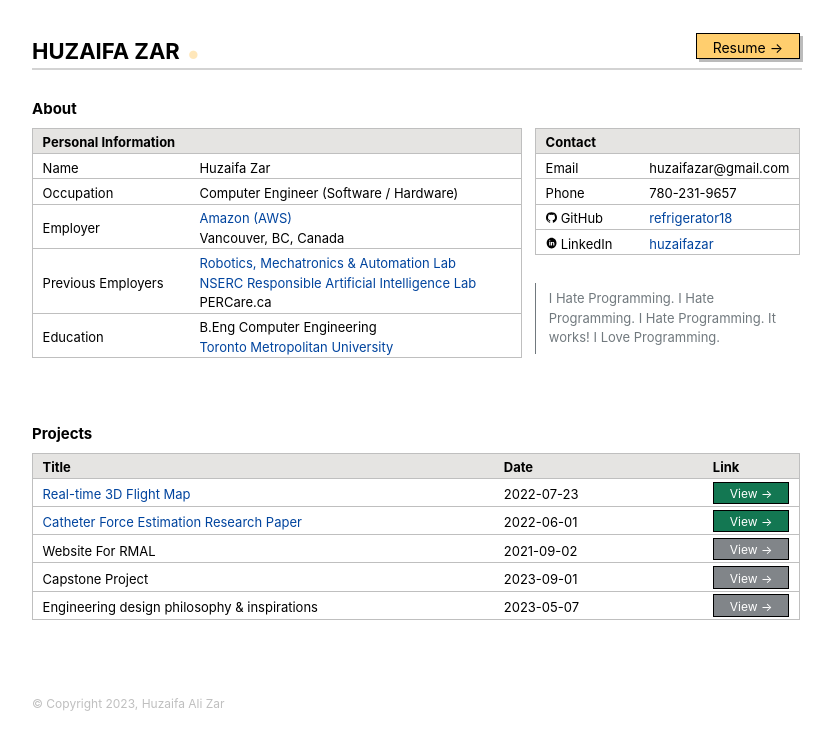
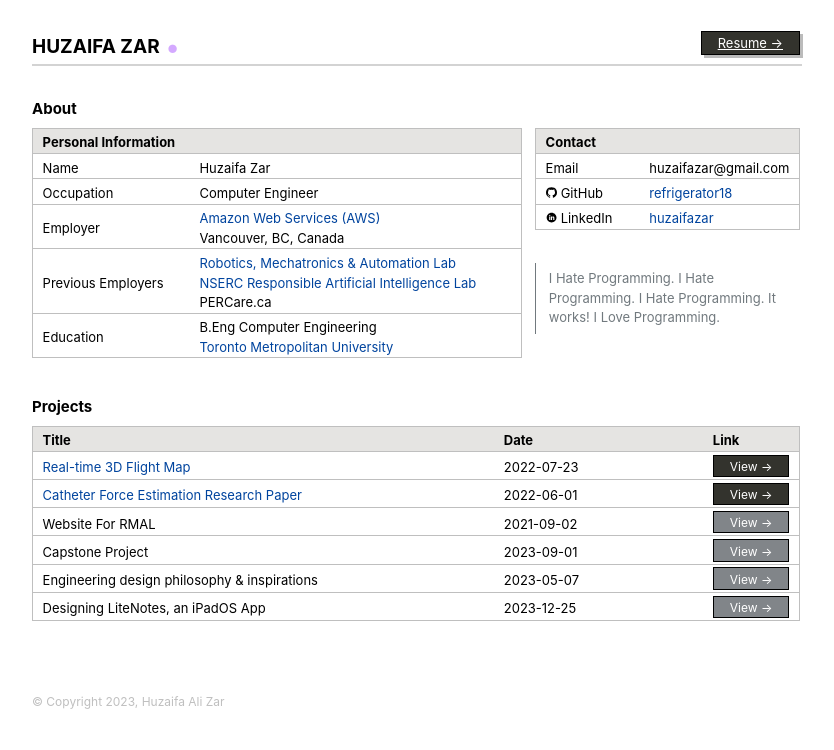
Before and after one commit to refrigerator18/refrigerator18.github.io, a plain HTML site: page index.html in a window 1280 px wide. Shown: the whole page, without its empty margins (224-1058 px from the left). Drawn offline with Linux system fonts and the light colour scheme; a web font is replaced by a local one.

Commit message:
more mature

```diff
--- a/index.html
+++ b/index.html
@@ -16,7 +16,6 @@
 
 
                 <div class="nav">
-                    <!-- <h1>HUZAIFA ZAR</h1> -->
                     <div class="name">HUZAIFA ZAR <span class="blink_me">.</span></div>
                     <a href="resume.pdf" class="button2">Resume →</a>
                     <hr class="underline">
@@ -40,11 +39,11 @@
                             </tr>
                             <tr>
                                 <td>Occupation</td>
-                                <td>Computer Engineer (Software / Hardware)</td>
+                                <td>Computer Engineer</td>
                             </tr>
                             <tr>
                                 <td>Employer</td>
-                                <td><a href="https://aws.amazon.com/" target="_blank">Amazon (AWS)</a><br>Vancouver, BC, Canada</td>
+                                <td><a href="https://aws.amazon.com/" target="_blank">Amazon Web Services (AWS)</a><br>Vancouver, BC, Canada</td>
                             </tr>
                             <tr>
                                 <td>Previous Employers</td>
@@ -72,10 +71,6 @@
                             <tr>
                                 <td>Email</td>
                                 <td>huzaifazar@gmail.com</td>
-                            </tr>
-                            <tr>
-                                <td>Phone</td>
-                                <td>780-231-9657</td>
                             </tr>
                             <tr>
                                 <td><img class="icon" src="static/github.svg"> GitHub</td>
@@ -124,19 +119,21 @@
                                 <td>Website For RMAL</td>
                                 <td>2021-09-02</td>
                                 <td><div class="button1 unfinished">View →</div></td>
-                                <!-- <td><a class="button1" href="/notes/how-to-install-postgresql-in-a-custom-directory/" target="_blank">View →</a></td> -->
                             </tr>
                             <tr>
                                 <td>Capstone Project</td>
                                 <td>2023-09-01</td>
                                 <td><div class="button1 unfinished">View →</div></td>
-                                <!-- <td><a class="button1" href="/notes/how-to-install-postgresql-in-a-custom-directory/" target="_blank">View →</a></td> -->
                             </tr>
                             <tr>
                                 <td>Engineering design philosophy & inspirations</td>
                                 <td>2023-05-07</td>
                                 <td><div class="button1 unfinished">View →</div></td>
-                                <!-- <td><a class="button1" href="/notes/how-to-install-postgresql-in-a-custom-directory/" target="_blank">Read →</a></td> -->
+                            </tr>
+                            <tr>
+                                <td>Designing LiteNotes, an iPadOS App</td>
+                                <td>2023-12-25</td>
+                                <td><div class="button1 unfinished">View →</div></td>
                             </tr>
                         </tbody>
                     </table>
@@ -153,8 +150,6 @@
                     <hr style="width:100%;margin-top: 6px;margin-bottom:20px;border:1px solid #92C44A;" class="underline"> -->
 
                     <p class="footer_text">
-                        <!-- "The question of whether computers can think is like the question whether submarines can swim" <br>
-                        — Edsger Dijkstra <br> <br> -->
                         © Copyright 2023, Huzaifa Ali Zar
                     </p>
                 </div>
--- a/static/styles.css
+++ b/static/styles.css
@@ -21,7 +21,7 @@ body {
     margin:0 auto;
     display:grid;
     grid-template-columns: 1fr 1fr 265px;
-    grid-template-rows: 80px 25px 150px 135px 25px 225px 125px;
+    grid-template-rows: 80px 25px 130px 128px 25px 250px 125px;
     grid-row-gap:5px;
     justify-items:start;
     align-items:start;
@@ -45,7 +45,7 @@ body {
 }
 .nav {
   grid-area:Nav;
-  align-self: center;
+  padding-top: 20px;
   width: 100%;
 }
 
@@ -111,6 +111,7 @@ a:hover {
   border: 0.5px solid lightgray;
   width: 100%;
   margin: 0px 0px;
+  margin-top: 3px;
 
 }
 
@@ -132,10 +133,12 @@ a:hover {
   outline: none;
   background: #fff;
   appearance: none;
-  color: #fff;
-  fill: #000;
-  background-color: #137752;
   font-size:12px;
+  /* color: #fff;
+  background-color: #137752; */
+  background-color:#33332d;
+  color:white;
+
 }
 
 .button1:hover {
@@ -153,9 +156,8 @@ a:hover {
 }
 
 .name {
-  /* font-family: Terminus; */
   font-family: 'Univers Next Pro', -apple-system, system-ui, BlinkMacSystemFont, 'Segoe UI', Roboto, 'Helvetica Neue', sans-serif;
-  font-size: 22px;
+  font-size: 19px;
   font-weight: 700;
   display: inline;
 }
@@ -170,30 +172,29 @@ a:hover {
   text-align: center;
   vertical-align: middle;
   white-space: nowrap;
-  text-decoration: none;
+  text-decoration: underline;
   border: .08333rem solid #000;
   border-radius: 0;
   outline: none;
-  background: #fff;
   appearance: none;
-  color: #000;
-  fill: #000;
-  background-color: #FFCE6E;;
-  font-size:14px;
+  font-size:13px;
   float: right;
   box-shadow: 3px 3px #bbb;
-}
-
-.button2:hover {
+  /* background-color: #FFCE6E;
+  color: #000; */
   background-color:#33332d;
   color:white;
 }
 
 
+a[target='_resume']::after {content: '\2750';}
+
+
 .blink_me {
   animation: blinker 3s linear infinite;
   font-size: 50px;
-  color: #FFBA33;
+  /* color: #FFBA33; */
+  color: 		#7F00FF;
   line-height: 0;
 }
 
@@ -246,7 +247,7 @@ blockquote {
       margin:0 auto;
       display:grid;
       grid-template-columns: 1fr;
-      grid-template-rows: 80px 25px 265px 165px 60px 25px 260px 175px;
+      grid-template-rows: 80px 25px 265px 145px 90px 25px 250px 40px;
       grid-row-gap:5px;
       justify-items:start;
       align-items:start;
@@ -298,17 +299,13 @@ blockquote {
   }
 
   .wrapper {
-    grid-template-rows: 80px 25px 265px 165px 80px 25px 260px 100px;
+    grid-template-rows: 80px 25px 265px 145px 90px 25px 250px 40px;
   }
-
-
-
 }
 
 
 @media screen and (max-width:480px) {
   .wrapper {
-    grid-template-rows: 80px 25px 305px 155px 80px 25px 260px 100px;
+    grid-template-rows: 80px 25px 305px 145px 90px 25px 250px 40px;
   }
-
 }
```
Also changed, not shown: 2 other files.
